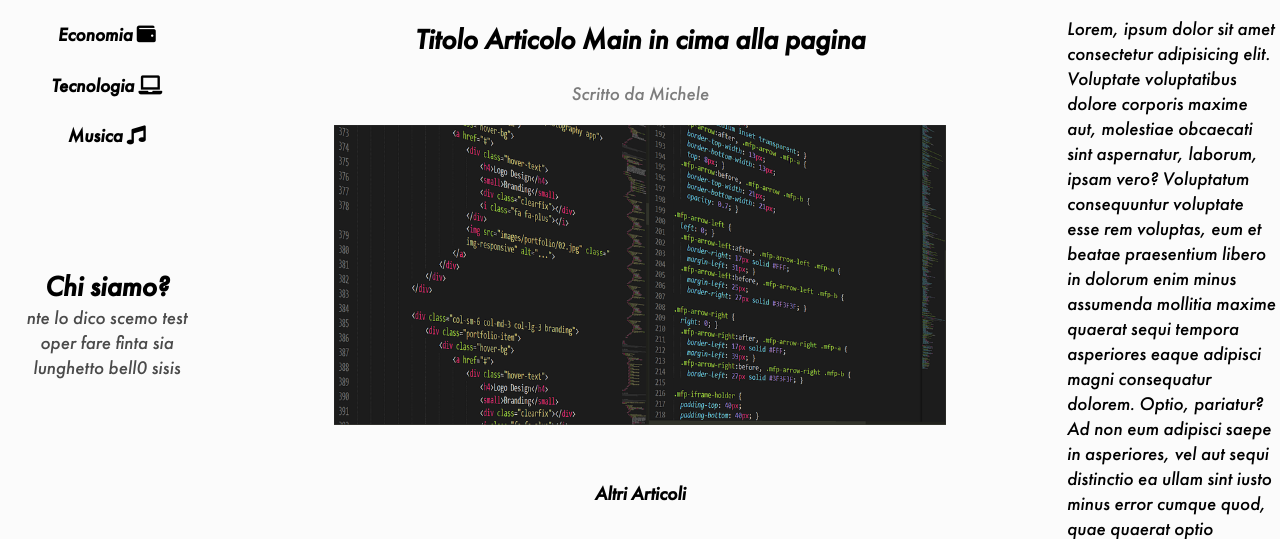
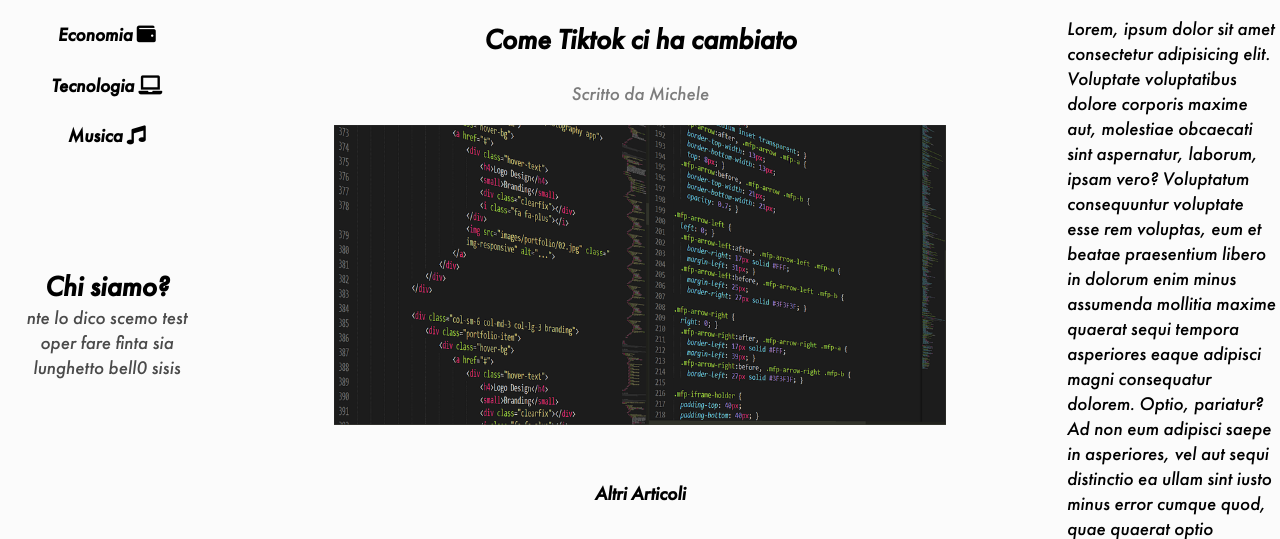
Before and after one commit to micuelew/eightlog_, a plain HTML site: page index.html in a window 1280 px wide. Shown: the part 181-720 px from the top of the page. Drawn offline with Linux system fonts and the light colour scheme.

Commit message:
Update index.html

```diff
--- a/index.html
+++ b/index.html
@@ -59,8 +59,8 @@
     <div class="Articolo_Main">     <!-- Articolo principale -->
         <div class="Titolo_Main">
           <h2 class="Titolo_Main_h2">
-            <a href="Pagina_articoli.html">
-              Titolo Articolo Main in cima alla pagina
+            <a href="tiktok.html">
+              Come Tiktok ci ha cambiato
             </a>
           </h2>
         </div>
```
